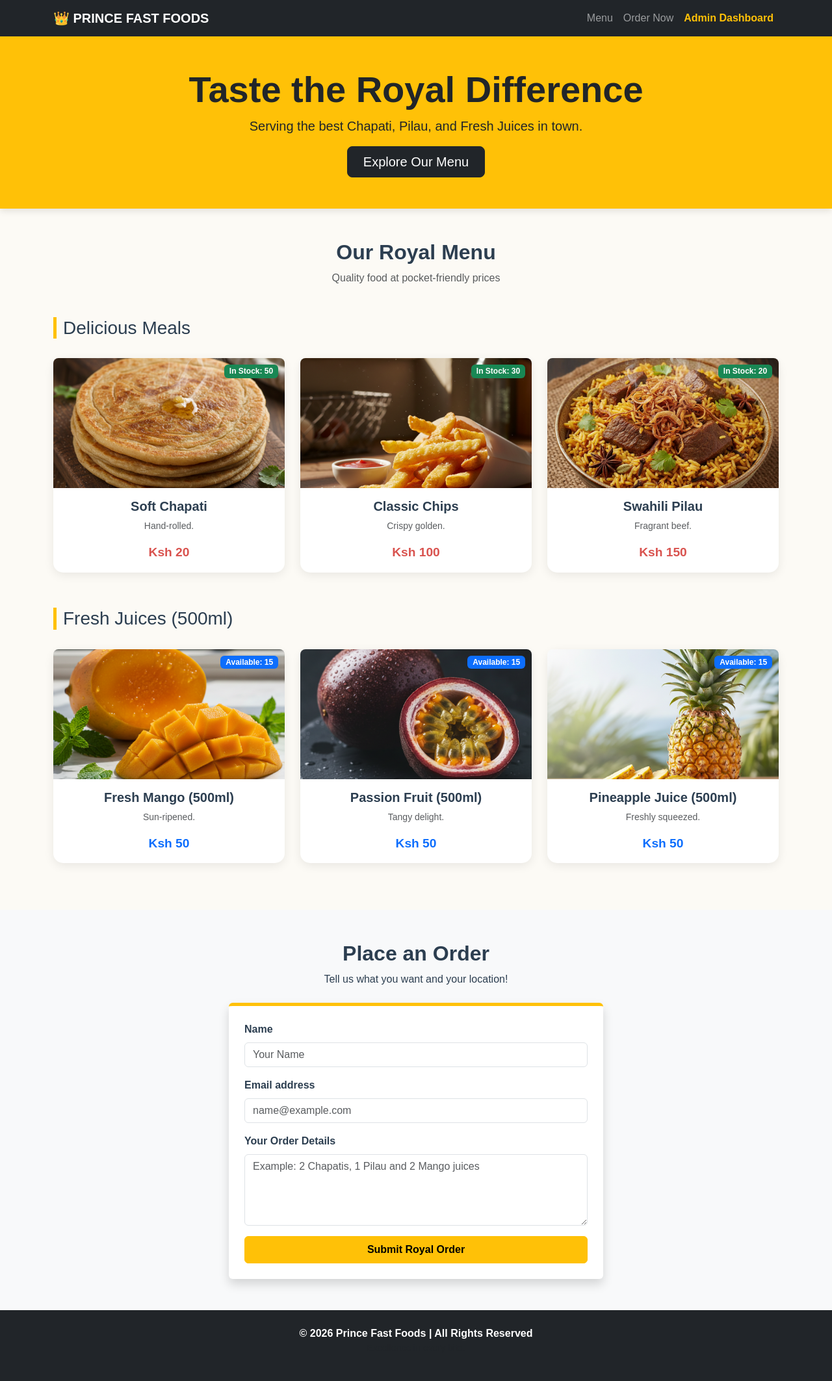
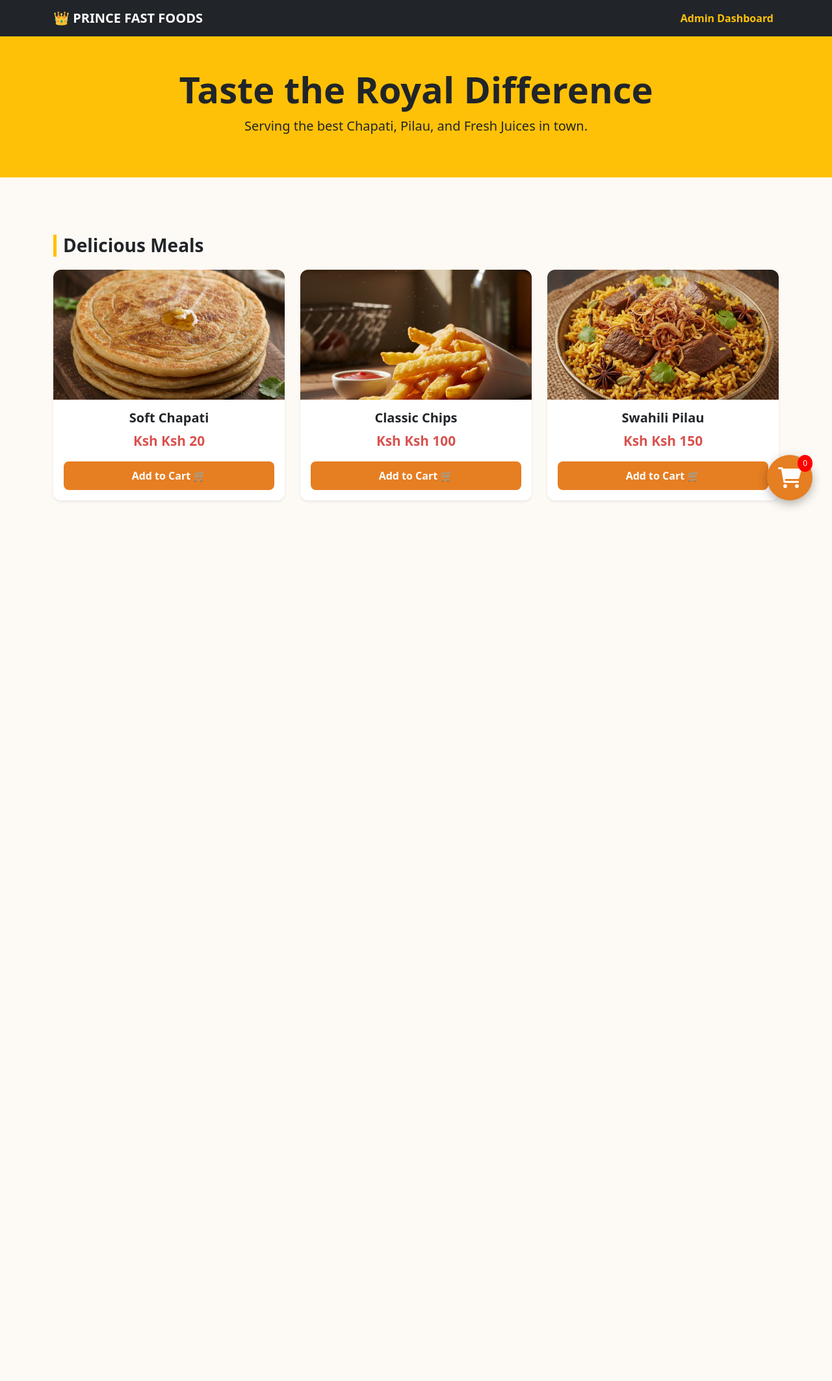
Before and after one commit to macfeighbitange1-dot/prince-kitchen, a Flask app: page / in a window 1280 px wide. Shown: the whole page at 65% size. After the commit the page ends 781 px from the top, so only its background shows below. Run offline with Flask 3, Linux system fonts and the light colour scheme; data comes from the database, SQL or seed files in the repository.

Commit message:
index.html

```diff
--- a/templates/index.html
+++ b/templates/index.html
@@ -5,25 +5,48 @@
     <meta name="viewport" content="width=device-width, initial-scale=1.0">
     <title>Prince Fast Foods | Fresh & Affordable</title>
     <link href="https://cdn.jsdelivr.net/npm/bootstrap@5.3.0/dist/css/bootstrap.min.css" rel="stylesheet">
-    <link rel="stylesheet" href="{{ url_for('static', filename='style.css') }}">
+    <link rel="stylesheet" href="https://cdnjs.cloudflare.com/ajax/libs/font-awesome/6.0.0/css/all.min.css">
     <style>
+        :root { --foodie-orange: #e67e22; --royal-gold: #ffc107; }
+        body { background-color: #fdfaf5; } /* Cream background */
         .menu-img { height: 200px; object-fit: cover; border-radius: 8px 8px 0 0; }
-        .card { border: none; transition: 0.3s; position: relative; }
-        .card:hover { transform: translateY(-5px); }
-        .price-tag { color: #d9534f; font-weight: bold; font-size: 1.2rem; margin-bottom: 0; }
-        .category-header { border-left: 5px solid #ffc107; padding-left: 10px; margin: 30px 0; }
-        .sold-out { filter: grayscale(100%); opacity: 0.7; }
-        .stock-badge { position: absolute; top: 10px; right: 10px; z-index: 10; }
+        .card { border: none; transition: 0.3s; position: relative; border-radius: 12px; overflow: hidden; }
+        .card:hover { transform: translateY(-8px); box-shadow: 0 10px 20px rgba(0,0,0,0.1) !important; }
+        .price-tag { color: #d9534f; font-weight: bold; font-size: 1.3rem; }
+
+        /* High-Conversion Button */
+        .order-btn {
+            background-color: var(--foodie-orange);
+            color: white; border: none; font-weight: bold;
+            padding: 10px; border-radius: 8px; transition: 0.3s;
+        }
+        .order-btn:hover { background-color: #d35400; transform: scale(1.02); color: white; }
+
+        /* Floating Cart Button */
+        #cart-float {
+            position: fixed; bottom: 30px; right: 30px; z-index: 1000;
+            background: var(--foodie-orange); color: white;
+            width: 70px; height: 70px; border-radius: 50%;
+            display: flex; align-items: center; justify-content: center;
+            box-shadow: 0 5px 15px rgba(0,0,0,0.3); cursor: pointer;
+        }
+        .cart-badge { position: absolute; top: 0; right: 0; background: red; border-radius: 50%; padding: 4px 8px; font-size: 12px; }
+
+        .category-header { border-left: 5px solid var(--royal-gold); padding-left: 10px; margin: 40px 0 20px; font-weight: bold; }
+        .sold-out { filter: grayscale(100%); opacity: 0.6; pointer-events: none; }
     </style>
 </head>
 <body>
+
+    <div id="cart-float" data-bs-toggle="modal" data-bs-target="#cartModal">
+        <i class="fas fa-shopping-cart fa-2x"></i>
+        <span class="cart-badge" id="cart-count">0</span>
+    </div>
 
     <nav class="navbar navbar-expand-lg navbar-dark bg-dark sticky-top">
         <div class="container">
             <a class="navbar-brand fw-bold" href="#">👑 PRINCE FAST FOODS</a>
             <div class="navbar-nav ms-auto">
-                <a class="nav-link" href="#menu">Menu</a>
-                <a class="nav-link" href="#contact">Order Now</a>
                 <a class="nav-link text-warning fw-bold" href="/admin/orders">Admin Dashboard</a>
             </div>
         </div>
@@ -33,60 +56,22 @@
         <div class="container">
             <h1 class="display-4 fw-bold">Taste the Royal Difference</h1>
             <p class="lead">Serving the best Chapati, Pilau, and Fresh Juices in town.</p>
-            <a href="#menu" class="btn btn-dark btn-lg px-4">Explore Our Menu</a>
         </div>
     </header>
 
     <section id="menu" class="container py-5">
-        <h2 class="text-center mb-2 fw-bold">Our Royal Menu</h2>
-        <p class="text-center text-muted mb-5">Quality food at pocket-friendly prices</p>
-
         <h3 class="category-header">Delicious Meals</h3>
         <div class="row">
             {% for item in foods %}
             <div class="col-md-4 mb-4">
                 <div class="card h-100 shadow-sm {% if item.stock <= 0 %}sold-out{% endif %}">
-                    {% if item.stock > 0 %}
-                        <span class="badge bg-success stock-badge">In Stock: {{ item.stock }}</span>
-                    {% else %}
-                        <span class="badge bg-danger stock-badge">SOLD OUT</span>
-                    {% endif %}
-
-                    <img src="{{ url_for('static', filename='images/' + item.img) }}" class="card-img-top menu-img" alt="{{ item.name }}">
+                    <img src="{{ url_for('static', filename='images/' + item.img) }}" class="card-img-top menu-img">
                     <div class="card-body text-center">
-                        <h5 class="card-title fw-bold">{{ item.name }}</h5>
-                        <p class="card-text text-muted small">{{ item.desc }}</p>
-                        {% if item.stock > 0 %}
-                            <p class="price-tag">{{ item.price }}</p>
-                        {% else %}
-                            <p class="text-muted"><del>{{ item.price }}</del></p>
-                        {% endif %}
-                    </div>
-                </div>
-            </div>
-            {% endfor %}
-        </div>
-
-        <h3 class="category-header">Fresh Juices (500ml)</h3>
-        <div class="row">
-            {% for item in juices %}
-            <div class="col-md-4 mb-4">
-                <div class="card h-100 shadow-sm {% if item.stock <= 0 %}sold-out{% endif %}">
-                    {% if item.stock > 0 %}
-                        <span class="badge bg-primary stock-badge">Available: {{ item.stock }}</span>
-                    {% else %}
-                        <span class="badge bg-danger stock-badge">SOLD OUT</span>
-                    {% endif %}
-
-                    <img src="{{ url_for('static', filename='images/' + item.img) }}" class="card-img-top menu-img" alt="{{ item.name }}">
-                    <div class="card-body text-center">
-                        <h5 class="card-title fw-bold">{{ item.name }}</h5>
-                        <p class="card-text text-muted small">{{ item.desc }}</p>
-                        {% if item.stock > 0 %}
-                            <p class="price-tag text-primary">{{ item.price }}</p>
-                        {% else %}
-                            <p class="text-muted"><del>{{ item.price }}</del></p>
-                        {% endif %}
+                        <h5 class="fw-bold">{{ item.name }}</h5>
+                        <p class="price-tag">Ksh {{ item.price }}</p>
+                        <button class="order-btn w-100" onclick="addToCart('{{ item.name }}', {{ item.price }})">
+                            Add to Cart 🛒
+                        </button>
                     </div>
                 </div>
             </div>
@@ -94,32 +79,82 @@
         </div>
     </section>
 
-    <section id="contact" class="bg-light py-5">
-        <div class="container" style="max-width: 600px;">
-            <h2 class="text-center fw-bold">Place an Order</h2>
-            <p class="text-center mb-4">Tell us what you want and your location!</p>
-            <form action="/contact" method="POST" class="mt-4 shadow p-4 bg-white rounded border-top border-warning border-5">
-                <div class="mb-3">
-                    <label class="form-label fw-bold">Name</label>
-                    <input type="text" name="name" class="form-control" placeholder="Your Name" required>
+    <div class="modal fade" id="cartModal" tabindex="-1" aria-hidden="true">
+        <div class="modal-dialog modal-md">
+            <div class="modal-content">
+                <div class="modal-header bg-dark text-white">
+                    <h5 class="modal-title">Your Royal Basket</h5>
+                    <button type="button" class="btn-close btn-close-white" data-bs-dismiss="modal"></button>
                 </div>
-                <div class="mb-3">
-                    <label class="form-label fw-bold">Email address</label>
-                    <input type="email" name="email" class="form-control" placeholder="name@example.com" required>
+                <div class="modal-body">
+                    <div id="cart-items" class="mb-3">
+                        <p class="text-muted">Your cart is empty.</p>
+                    </div>
+                    <hr>
+                    <div class="d-flex justify-content-between fw-bold mb-3">
+                        <span>Total:</span>
+                        <span>Ksh <span id="cart-total">0</span></span>
+                    </div>
+
+                    <form id="mpesa-form" action="/pay" method="POST">
+                        <div class="mb-3">
+                            <label class="form-label">Phone Number (M-Pesa)</label>
+                            <input type="text" name="phone" class="form-control" placeholder="2547XXXXXXXX" required>
+                        </div>
+                        <input type="hidden" name="amount" id="form-total">
+                        <button type="submit" class="btn btn-success w-100 fw-bold py-2">
+                            Lipa na M-Pesa 💳
+                        </button>
+                    </form>
                 </div>
-                <div class="mb-3">
-                    <label class="form-label fw-bold">Your Order Details</label>
-                    <textarea name="message" class="form-control" rows="4" placeholder="Example: 2 Chapatis, 1 Pilau and 2 Mango juices" required></textarea>
-                </div>
-                <button type="submit" class="btn btn-warning w-100 fw-bold py-2">Submit Royal Order</button>
-            </form>
+            </div>
         </div>
-    </section>
+    </div>
 
-    <footer class="bg-dark text-white text-center py-4">
-        <p class="mb-0 fw-bold">&copy; 2026 Prince Fast Foods | All Rights Reserved</p>
-        <p class="small text-muted">Excellence in every bite.</p>
-    </footer>
+    <script src="https://cdn.jsdelivr.net/npm/bootstrap@5.3.0/dist/js/bootstrap.bundle.min.js"></script>
+    <script>
+        let cart = JSON.parse(localStorage.getItem('princeCart')) || [];
 
+        function addToCart(name, price) {
+            cart.push({ name, price });
+            saveCart();
+            updateUI();
+        }
+
+        function saveCart() {
+            localStorage.setItem('princeCart', JSON.stringify(cart));
+        }
+
+        function updateUI() {
+            const list = document.getElementById('cart-items');
+            const totalDisplay = document.getElementById('cart-total');
+            const formTotal = document.getElementById('form-total');
+            const countDisplay = document.getElementById('cart-count');
+
+            if (cart.length === 0) {
+                list.innerHTML = '<p class="text-muted">Your cart is empty.</p>';
+            } else {
+                list.innerHTML = cart.map((item, index) => `
+                    <div class="d-flex justify-content-between mb-2">
+                        <span>${item.name}</span>
+                        <span>Ksh ${item.price} <i class="fas fa-times text-danger ms-2" onclick="removeItem(${index})" style="cursor:pointer"></i></span>
+                    </div>
+                `).join('');
+            }
+
+            const total = cart.reduce((sum, item) => sum + item.price, 0);
+            totalDisplay.innerText = total;
+            formTotal.value = total;
+            countDisplay.innerText = cart.length;
+        }
+
+        function removeItem(index) {
+            cart.splice(index, 1);
+            saveCart();
+            updateUI();
+        }
+
+        updateUI(); // Initial load
+    </script>
 </body>
 </html>
```
